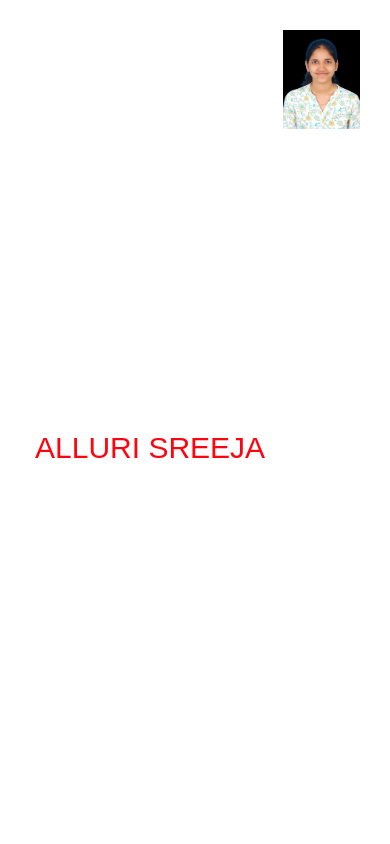
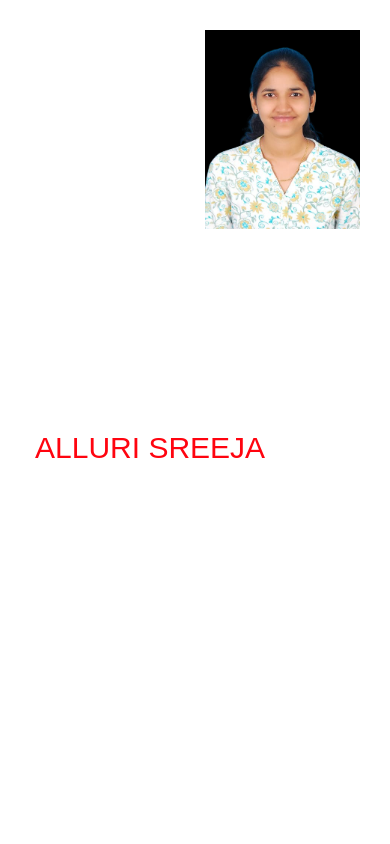
Before and after one commit to sreejareddy1234/Portfolio, a plain HTML site: page index.html in a window 390 px wide. Shown: the top 844 px of the page. Drawn offline with nearby package versions, Linux system fonts and the light colour scheme.

Commit message:
Update index.css

```diff
--- a/index.css
+++ b/index.css
@@ -364,6 +364,11 @@ nav.fas
     {
         font-size: 14px;
     }
+    .image{
+        width:50%;
+        height:150%;
+      text-align: center;
+    }
 }
 #msg
 {
```
